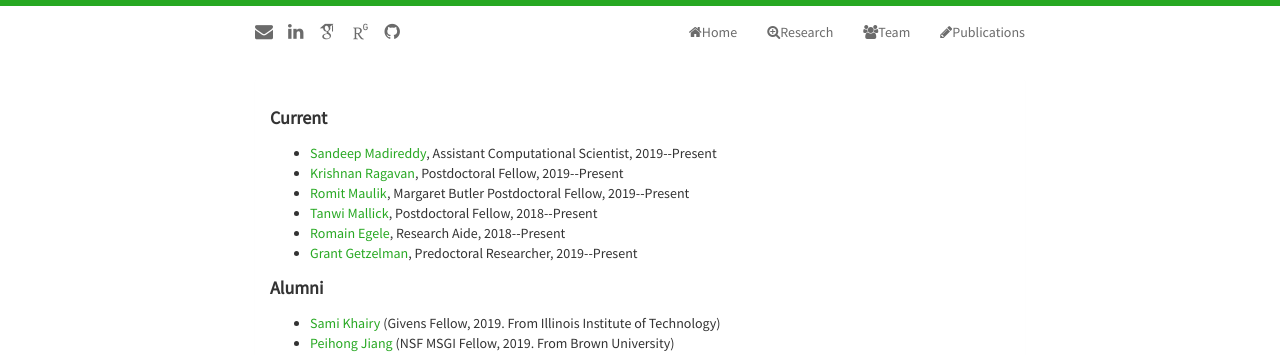
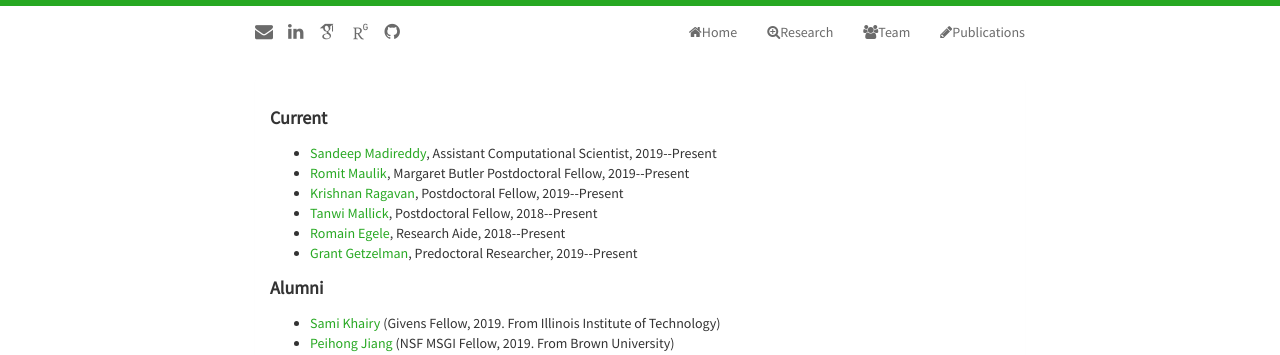
Before and after one commit to pbalapra/pbalapra.github.io, a Jekyll site: the page built from jobs.html, in a window 1280 px wide. Shown: the top 355 px of the page. Built offline with Jekyll 4.4.1, drawn with Linux system fonts in a browser that asks for light colours; nearby versions of some CDN libraries; some web fonts are replaced.

Commit message:
team update

```diff
--- a/_includes/team.html
+++ b/_includes/team.html
@@ -7,8 +7,8 @@
       <h5><strong>Current</strong></h5>
       <ul class="itemize1" align="justify">
         <li class="itemize"><a href="https://www.linkedin.com/in/sandeep-madireddy-914b0023", target="black_">Sandeep Madireddy</a>, Assistant Computational Scientist, 2019--Present</li>
+        <li class="itemize"><a href="https://www.linkedin.com/in/romit-maulik-cfd", target="black_">Romit Maulik</a>, Margaret Butler Postdoctoral Fellow, 2019--Present</li>
         <li class="itemize"><a href="https://www.linkedin.com/in/krm9c/", target="black_">Krishnan Ragavan</a>, Postdoctoral Fellow, 2019--Present</li>
-        <li class="itemize"><a href="https://www.linkedin.com/in/romit-maulik-cfd", target="black_">Romit Maulik</a>, Margaret Butler Postdoctoral Fellow, 2019--Present</li>
         <li class="itemize"><a href="https://www.linkedin.com/in/tanwimallick", target="black_">Tanwi Mallick</a>, Postdoctoral Fellow, 2018--Present</li>
         <li class="itemize"><a href="https://fr.linkedin.com/in/romain-egele/en", target="black_">Romain Egele</a>, Research Aide, 2018--Present </li>
         <li class="itemize"><a href="https://www.linkedin.com/in/grant-getzelman-0301255a/", target="black_">Grant Getzelman</a>, Predoctoral Researcher, 2019--Present </li>
```
